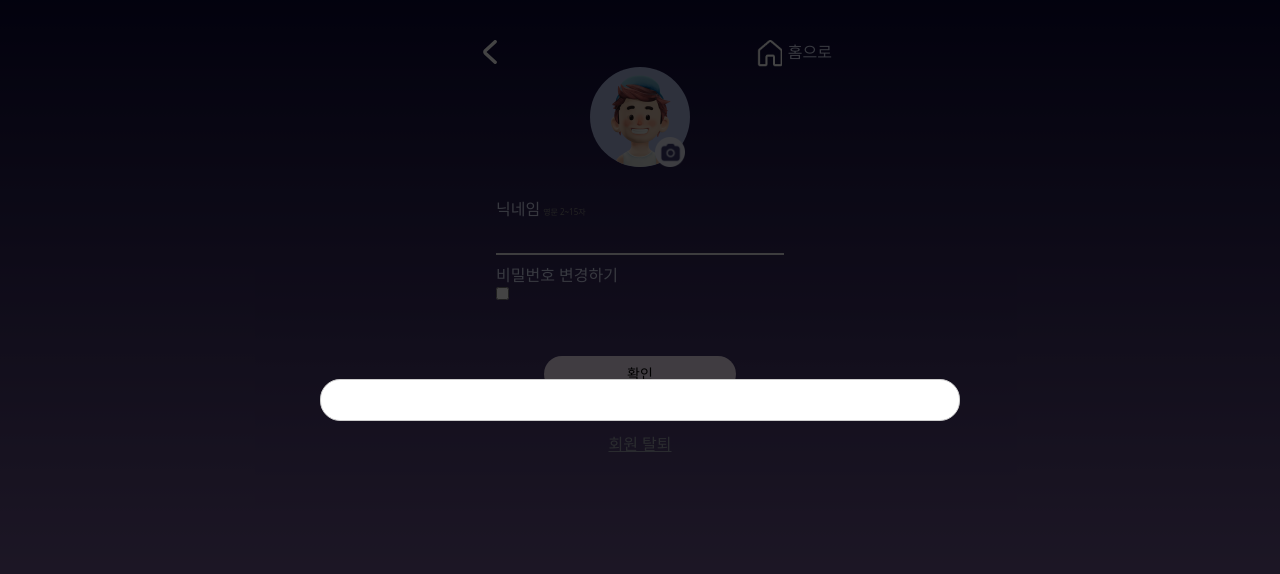
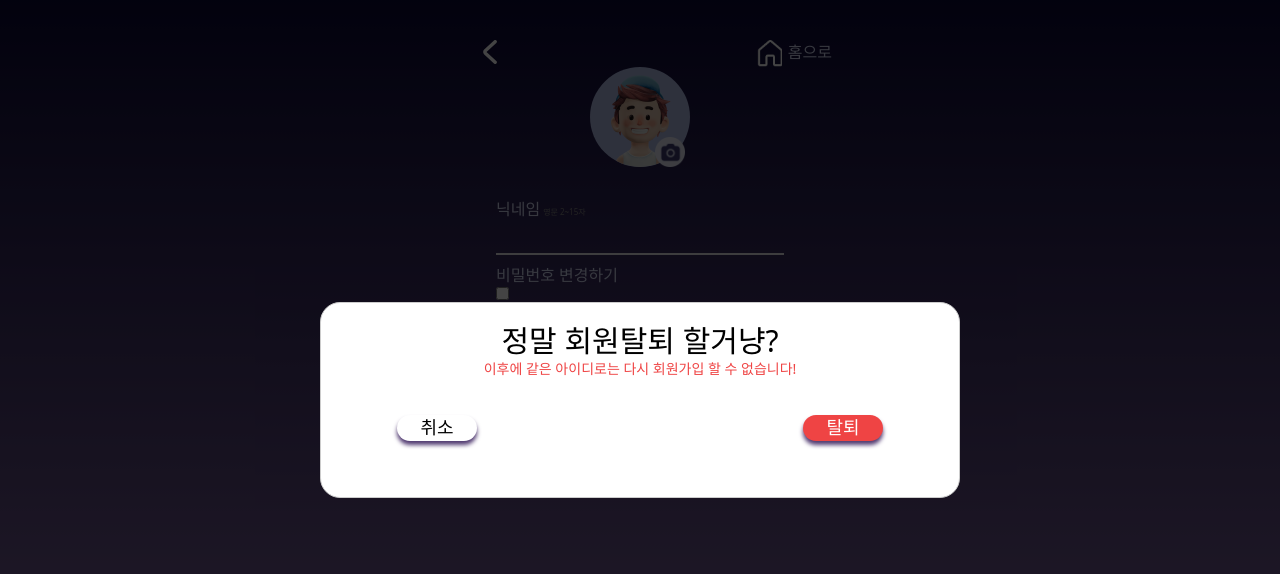
Before and after one commit to wjdgusaho/Damda, a React (Create React App) app in the folder frontend/client/: page /user-info in a window 1280 px wide. Both pictures are taken after a click on the element "회원 탈퇴". Shown: the top 574 px of the page. Built offline with nearby package versions, Linux system fonts and the light colour scheme; a web font is replaced by a local one.

Commit message:
fix : 회원탈퇴 로직 수정(#472)

```diff
--- a/frontend/client/src/components/Auth/UserInfoChange.tsx
+++ b/frontend/client/src/components/Auth/UserInfoChange.tsx
@@ -5,8 +5,12 @@ import { serverUrl } from "../../urls"
 import axios from "axios"
 import { useDispatch, useSelector } from "react-redux"
 import { RootState } from "../../store/Store"
-import { SET_USER } from "../../store/Auth"
+import { DELETE_TOKEN, DELETE_USER, SET_USER } from "../../store/Auth"
 import Modal from "react-modal"
+import { DELETE_TIMECAPSULE } from "../../store/Timecapsule"
+import { changeUniverseDarkTheme } from "../../store/Theme"
+import { removeCookieToken } from "../../store/Cookie"
+import styled from "styled-components"
 
 const FILE_SIZE_LIMIT_MB = 1 // 1MB 미만의 사진만 가능합니다.
 const FILE_SIZE_LIMIT_BYTES = FILE_SIZE_LIMIT_MB * 1024 * 1024 // 바이트 변환
@@ -50,6 +54,18 @@ const ModalStyle = {
     backgroundColor: "rgba(0,0,0,0.7333)",
   },
 }
+
+const ModalButton = styled.button<{ color: string }>`
+  font-family: "pretendard";
+  font-weight: 400;
+  font-size: 18px;
+  width: 80px;
+  height: 26px;
+  border-radius: 30px;
+  text-align: center;
+  box-shadow: 0px 4px 4px ${(props) => props.theme.colorShadow};
+  color: ${(props) => props.color};
+`
 
 export const UserInfoChange = () => {
   const navigate = useNavigate()
@@ -206,7 +222,15 @@ export const UserInfoChange = () => {
       },
     })
       .then((response) => {
-        console.log(response)
+        alert(response.data.message)
+        if (response.data.code === 200) {
+          dispatch(DELETE_USER())
+          dispatch(DELETE_TOKEN())
+          dispatch(DELETE_TIMECAPSULE())
+          dispatch(changeUniverseDarkTheme())
+          removeCookieToken()
+          navigate("/login")
+        }
       })
       .catch((error) => console.error(error))
   }
@@ -365,7 +389,24 @@ export const UserInfoChange = () => {
         style={ModalStyle}
         shouldCloseOnOverlayClick={false}
       >
-        <div></div>
+        <div>
+          <p className="text-3xl text-center">정말 회원탈퇴 할거냥?</p>
+          <p className="text-red-500 text-center text-sm">
+            이후에 같은 아이디로는 다시 회원가입 할 수 없습니다!
+          </p>
+          <div className="my-5 mx-10 p-4 flex justify-between">
+            <ModalButton color={"black"} onClick={ModalClose}>
+              취소
+            </ModalButton>
+            <ModalButton
+              color={"white"}
+              className="bg-red-500"
+              onClick={handleUserDelete}
+            >
+              탈퇴
+            </ModalButton>
+          </div>
+        </div>
       </Modal>
     </div>
   )
```
